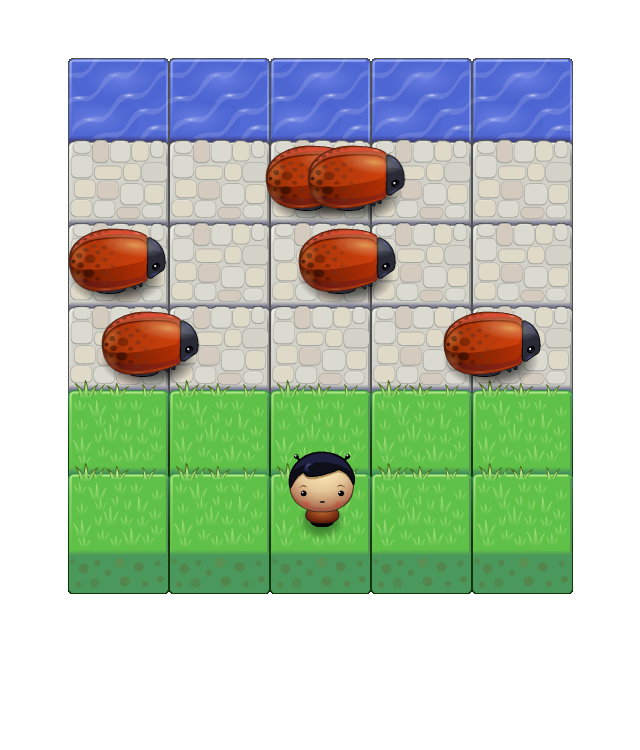
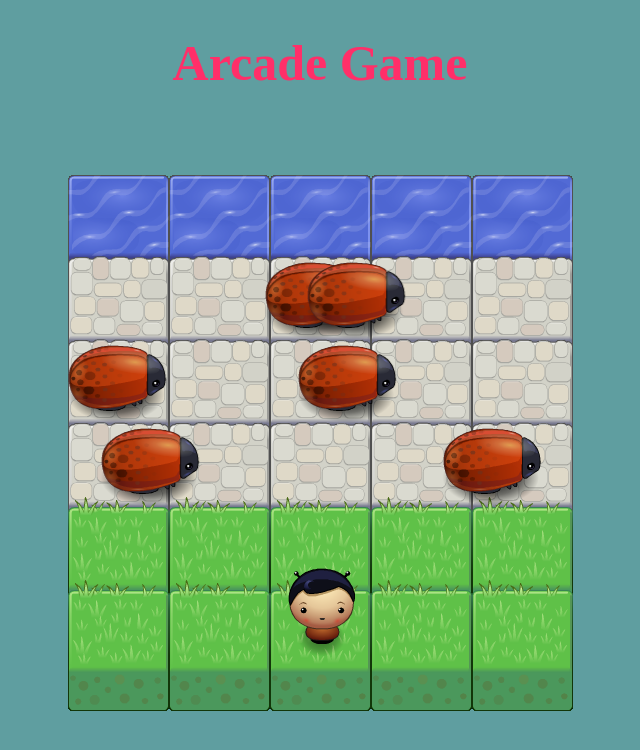
Before and after one commit to lgsmd/Arcade-Game, a plain HTML site: page index.html in a window 1280 px wide. Shown: the whole page, without its empty margins (320-960 px from the left). Drawn offline with Linux system fonts and the light colour scheme.

Commit message:
add background css

```diff
--- a/css/style.css
+++ b/css/style.css
@@ -1,3 +1,17 @@
-body {
+html, body{
+    box-sizing: border-box;
+}
+body, html{
+    width: 100%;
+    height: 100%;
+    margin: 0;
+    padding: 0;
     text-align: center;
 }
+body {
+    background-color: cadetblue;
+}
+h1 {
+    color: #ff2f69;
+    font-size: 50px;
+}
--- a/index.html
+++ b/index.html
@@ -6,6 +6,7 @@
     <link rel="stylesheet" href="css/style.css">
 </head>
 <body>
+    <h1>Arcade Game</h1>
     <script src="js/resources.js"></script>
     <script src="js/app.js"></script>
     <script src="js/engine.js"></script>
```
